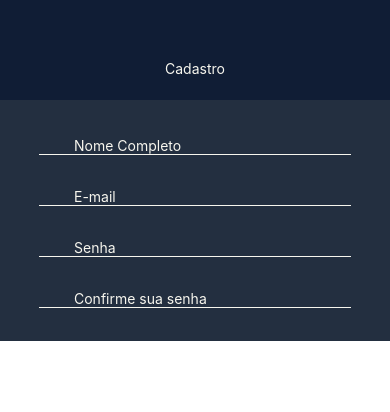
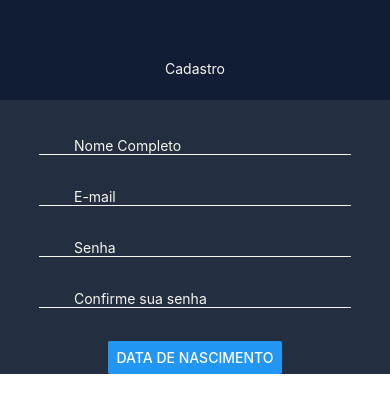
Before and after one commit to matheus-three/talggs-mobile, a React Native app: screen / in a window 390 px wide. Shown: the top 412 px of the page. Built offline with nearby package versions, Linux system fonts and the light colour scheme.

Commit message:
inserido dateTimePicker

```diff
--- a/package.json
+++ b/package.json
@@ -8,6 +8,7 @@
     "eject": "expo eject"
   },
   "dependencies": {
+    "@react-native-community/datetimepicker": "^2.3.0",
     "expo": "~36.0.0",
     "react": "~16.9.0",
     "react-dom": "~16.9.0",
--- a/src/screens/register/Register.tsx
+++ b/src/screens/register/Register.tsx
@@ -1,10 +1,31 @@
-import React from 'react';
-import { View, TextInput, Text,  } from 'react-native';
-import DropDownItem from 'react-native-drop-down-item';
+import React, { useState } from 'react';
+import { View, TextInput, Text, Button, Platform } from 'react-native';
+import DateTimePicker from '@react-native-community/datetimepicker';
 
 import Style from './style';
 
 const Register = () => {
+
+    const [date, setDate] = useState(new Date(1598051730000));
+    const [mode, setMode] = useState('date');
+    const [show, setShow] = useState(false);
+
+    const onChange = (event, selectedDate) => {
+      const currentDate = selectedDate || date;
+      setShow(Platform.OS === 'ios');
+      setDate(event.target.value);
+      //setDate(currentDate);
+    };
+
+    const showMode = currentMode => {
+      setShow(true);
+      setMode(currentMode);
+    };
+
+    const showDatepicker = () => {
+      showMode('date');
+    };
+
     return(
         <View style={Style.container}>
             <View style={Style.header}>
@@ -14,7 +35,22 @@
                 <TextInput placeholder="E-mail" style={Style.input}/>
                 <TextInput placeholder="Senha" secureTextEntry style={Style.input}/>
                 <TextInput placeholder="Confirme sua senha" secureTextEntry style={Style.input}/>
-            </View>
+                <View>
+                    <Button onPress={showDatepicker} title="Data de Nascimento" />
+                </View>
+                {show && (
+                    <DateTimePicker
+                        testID="dateTimePicker"
+                        timeZoneOffsetInMinutes={0}
+                        value={date}
+                        mode = {mode}
+                        is24Hour={true}
+                        display="default"
+                        onChange={onChange}
+                    />
+                )}
+
+        </View>
     )
 }
 
--- a/src/screens/register/style.tsx
+++ b/src/screens/register/style.tsx
@@ -4,7 +4,8 @@
     container: {
       backgroundColor: '#232F40',
       alignItems: 'center',
-
+      height: '100%',
+      width: '100%',
     },
 
     header: {
```
Also changed, not shown: 1 other file (tests, documents, lock files or other folders).
